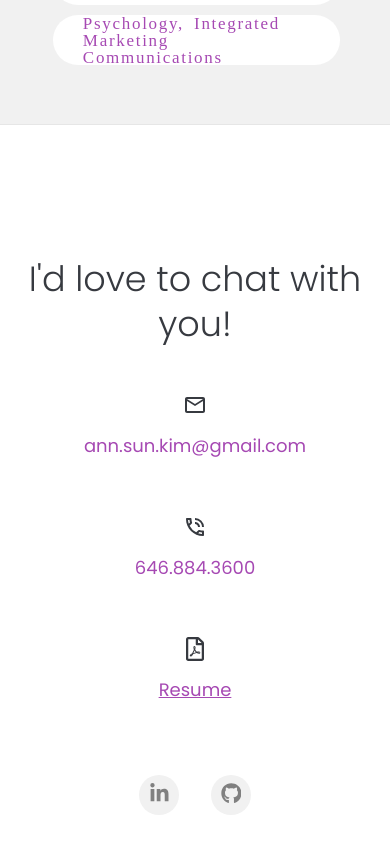
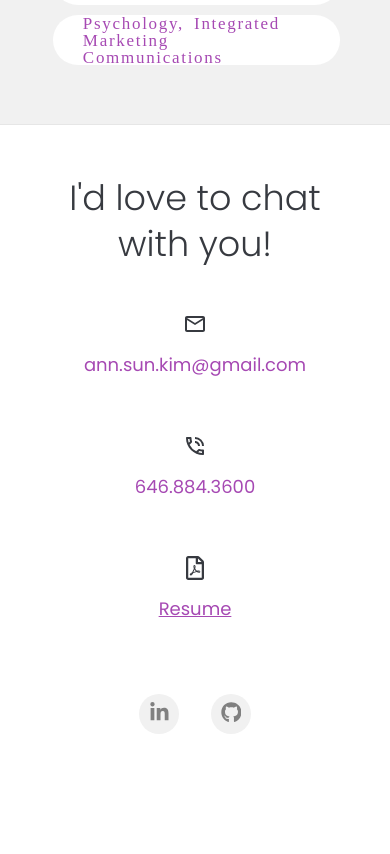
Before and after one commit to annkim10/personal, a React (Create React App) app: page / in a window 390 px wide. Shown: the part 8251-9105 px from the top of the page. Built offline with nearby package versions, Linux system fonts and the light colour scheme; a web font is replaced by a local one.

Commit message:
prep for publish

```diff
--- a/src/components/contact/contact.css
+++ b/src/components/contact/contact.css
@@ -78,16 +78,15 @@
     .contact-outer-div {
         position: relative;
         width: 100vw;
-        height: 800px;
+        height: 900px;
         display: flex;
         flex-direction: column;
-        justify-content: center;
         align-items: center;
         border-top: 1px solid rgb(230, 230, 230);
     }
 
     .contact-inner-div {
-        width: 90%;
+        width: 80%;
         margin-top: 50px;
         display: flex;
         flex-direction: column;
```
